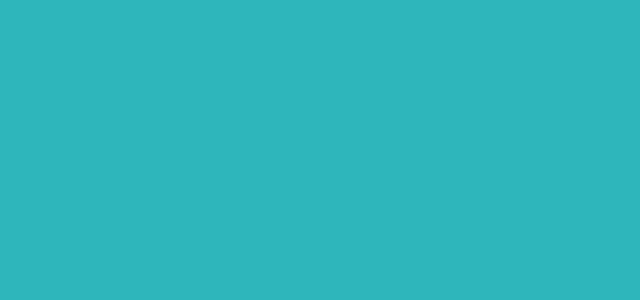
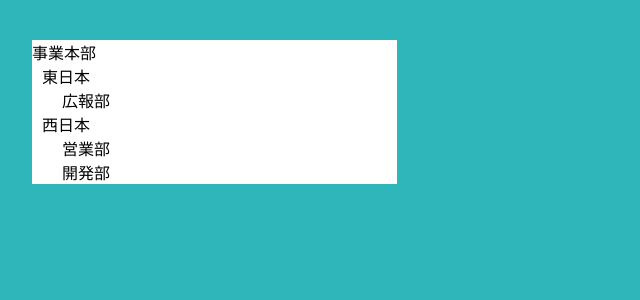
Before and after one commit to horisanLog/react18-app, a React (Create React App) app: page /recursive in a window 1280 px wide. Shown: the top 300 px of the page, without its empty margins (0-640 px from the left). Built offline with nearby package versions, Linux system fonts and the light colour scheme.

Commit message:
オリジナル

```diff
--- a/src/pages/recursive.tsx
+++ b/src/pages/recursive.tsx
@@ -1,21 +1,28 @@
 import React, {
-  useEffect,
-  useState,
-  useLayoutEffect,
   memo,
-  Suspense,
 } from "react";
-import useSWR from "swr";
 import TreeView from "@mui/lab/TreeView";
 import ExpandMoreIcon from "@mui/icons-material/ExpandMore";
 import ChevronRightIcon from "@mui/icons-material/ChevronRight";
 import TreeItem from "@mui/lab/TreeItem";
+
+import { styled, Box } from "@mui/material";
+
+const CustomBox = styled(Box)(() => ({
+  width: "100%",
+  borderColor: "#22BA9D",
+  borderRadius: "0.5rem",
+  boxShadow: "1px 1px 2px 2px rgba(0, 0, 0, 0.6)",
+  letterSpacing: "0.7px",
+  color: "#454545",
+}));
 
 export type Team = {
   id: string;
   team_name: string;
   team_name_kana: string;
   team_leader_name: string;
+  depth: number;
   children: Team[];
 };
 
@@ -24,18 +31,21 @@ const data: Team = {
   team_name: "事業本部",
   team_name_kana: "ジギョウホンブ",
   team_leader_name: "ジョンソン",
+  depth: 0,
   children: [
     {
       id: "2",
-      team_name: "人事部",
+      team_name: "東日本",
       team_name_kana: "ヒガシニホン",
       team_leader_name: "マイケル",
+      depth: 1,
       children: [
         {
           id: "4",
           team_name: "広報部",
-          team_name_kana: "ヒガシニホン",
-          team_leader_name: "マイケル",
+          team_name_kana: "コウホウ",
+          team_leader_name: "ジャクソン",
+          depth: 2,
           children: [],
         },
       ],
@@ -45,19 +55,22 @@ const data: Team = {
       team_name: "西日本",
       team_name_kana: "ニシシニホン",
       team_leader_name: "ビヨンセ",
+      depth: 1,
       children: [
         {
           id: "5",
           team_name: "営業部",
-          team_name_kana: "ヒガシニホン",
-          team_leader_name: "マイケル",
+          team_name_kana: "エイギョウ",
+          team_leader_name: "ビートル",
+          depth: 2,
           children: [],
         },
         {
           id: "6",
           team_name: "開発部",
-          team_name_kana: "ヒガシニホン",
-          team_leader_name: "マイケル",
+          team_name_kana: "カイハツ",
+          team_leader_name: "ビル",
+          depth: 2,
           children: [],
         },
       ],
@@ -65,16 +78,32 @@ const data: Team = {
   ],
 };
 
+interface Props {
+  teams: Team;
+}
+
 export const RecursivePage: React.FC = memo(() => {
-  const renderTree = (nodes: Team) => (
-    <TreeItem key={nodes.id} nodeId={nodes.id} label={nodes.team_name}>
-      {Array.isArray(nodes.children)
-        ? nodes.children.map((node) => renderTree(node))
+
+  const teamTree = (teams: Team) => (
+    <TreeItem key={teams.id} nodeId={teams.id} label={teams.team_name}>
+      {Array.isArray(teams.children)
+        ? teams.children.map((team) => teamTree(team))
         : null}
     </TreeItem>
   );
 
-  console.log(renderTree(data));
+  const TeamTree: React.FC<Props> = ({ teams }: Props) => {
+    return (
+      <>
+        <Box sx={{ pl: `${teams.depth}0px` }}>
+          {teams.team_name}
+          {teams.children?.map((team) => {
+            return <TeamTree key={team.team_name} teams={team} />;
+          })}
+        </Box>
+      </>
+    );
+  };
 
   return (
     <>
@@ -86,8 +115,21 @@ export const RecursivePage: React.FC = memo(() => {
         defaultExpandIcon={<ChevronRightIcon />}
         sx={{ height: "100%", flexGrow: 1, width: "30%", overflowY: "auto" }}
       >
-        {renderTree(data)}
+        {teamTree(data)}
       </TreeView>
+
+      {/* オリジナルで実装した場合 */}
+      <Box
+        sx={{
+          mt: 5,
+          height: "100%",
+          width: "30%",
+          overflowY: "auto",
+          background: "white"
+        }}
+      >
+        <TeamTree teams={data} />
+      </Box>
     </>
   );
 });
```
